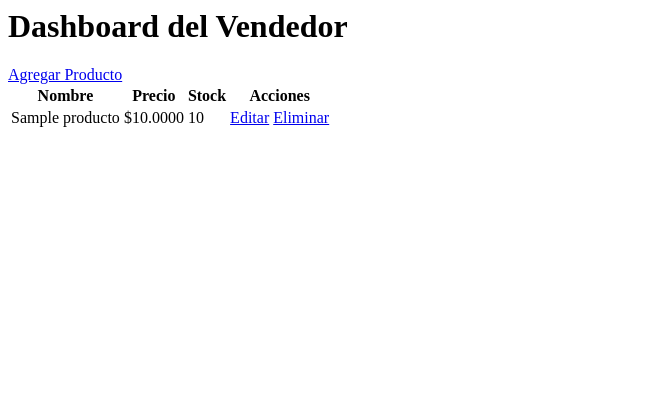
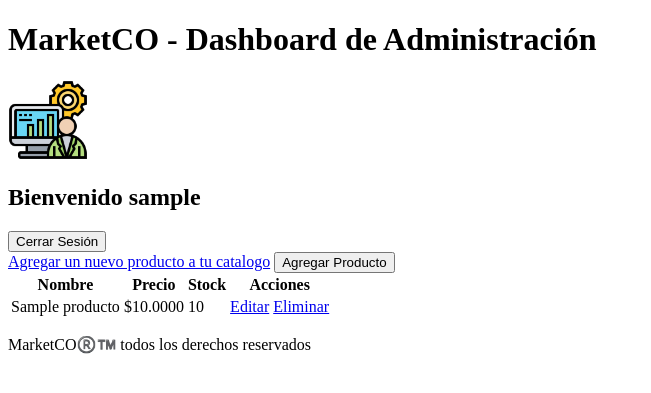
Before and after one commit to AporiaDev/eCommerce_Market_Co, a Django app: template eCommerce/market/dashboard/templates/vendedor/seller_dashboard.html in a window 1280 px wide. Shown: the top 393 px of the page, without its empty margins (0-651 px from the left). Run offline with Django 5.2, Linux system fonts and the light colour scheme; tables that the repository leaves empty hold one stand-in row (values such as "Sample post"); the template is opened without the code that fills it: values that come from a table or form of the project are taken from there, most other values are stand-ins (such as "Sample title", 1, 10 or a date in 2020).

Commit message:
dashboard update

```diff
--- a/eCommerce/market/dashboard/forms.py
+++ b/eCommerce/market/dashboard/forms.py
@@ -3,5 +3,5 @@ from .models import Producto
 
 class ProductoForm(forms.ModelForm):
     class Meta:
-        model = Producto
-        fields = ['nombre', 'descripcion', 'precio', 'stock', 'imagen_url']
+        model=Producto
+        fields=['nombre','descripcion','precio','stock','imagen_url']
--- a/eCommerce/market/dashboard/templates/vendedor/seller_dashboard.html
+++ b/eCommerce/market/dashboard/templates/vendedor/seller_dashboard.html
@@ -1,5 +1,19 @@
-<h1>Dashboard del Vendedor</h1>
-<a href="{% url 'agregar_producto' %}">Agregar Producto</a>
+<!DOCTYPE html>
+{% load static %}
+<html>
+    <head>
+        <title>Dashboard del Vendedor</title>
+    </head>
+    <body>
+        <h1>MarketCO - Dashboard de Administración</h1>
+        <img src="{% static 'media/img1.png' %}" height="80" width="80">
+        <div>
+            <h2>Bienvenido {{username}}</h2>
+            <input type="button" id="goHome" value="Cerrar Sesión" onclick="console.log('xd')">
+        </div>
+        <a href="{% url 'agregar_producto' %}">Agregar un nuevo producto a tu catalogo</a>
+        <input type="button" value="Agregar Producto" onclick=window.location.href="{% url 'agregar_producto' %}" class="btn btn-primary">
+        {% if productos %}
             <table>
                 <tr>
                     <th>Nombre</th>
@@ -19,3 +33,10 @@
                 </tr>
                 {% endfor %}
             </table>
+        {% else %}
+            <h3>No tienes productos en este momento 😁 , puedes agregar!!!</h3>
+        {% endif %}
+        <footer><p>MarketCO®️™️ todos los derechos reservados</p></footer>
+    </body>
+
+</html>
```
Also changed, not shown: eCommerce/market/dashboard/views.py (+6 -5 lines), eCommerce/market/dashboard/static/media/img1.png (added), eCommerce/market/db.sqlite3. Lines whose indentation alone changed are shown as unchanged.
